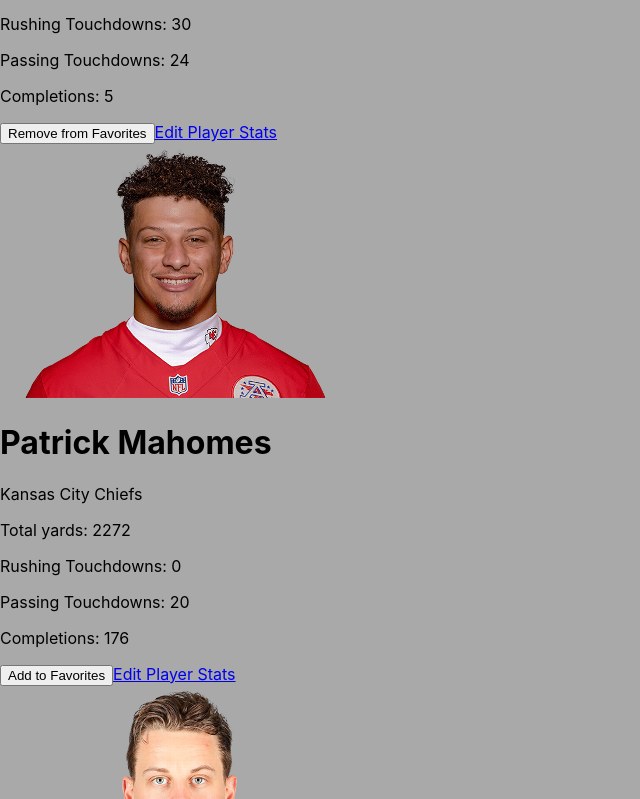
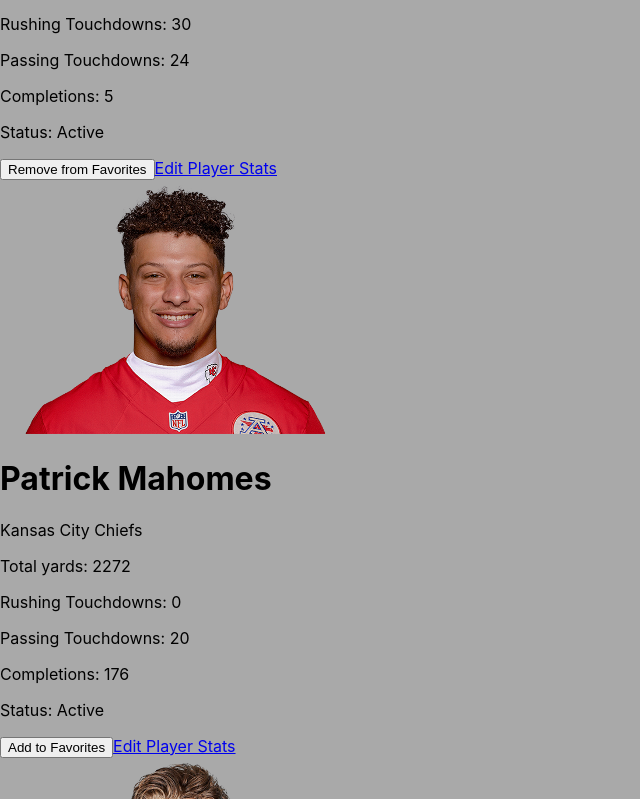
Before and after one commit to sassek70/Phase-2-Project, a React (Create React App) app in the folder qb-stat-tracker/: page / in a window 1280 px wide. Shown: the part 461-1260 px from the top of the page, without its empty margins (0-640 px from the left). Built offline with nearby package versions, Linux system fonts and the light colour scheme; data requests are answered from the project's data file.

Commit message:
stupid html

```diff
--- a/qb-stat-tracker/src/components/App.js
+++ b/qb-stat-tracker/src/components/App.js
@@ -105,7 +105,8 @@
       ptouchdowns:editedPlayer.ptouchdowns,
       completions:editedPlayer.completions,
       image:editedPlayer.image,
-      favorited: editedPlayer.favorited
+      favorited: editedPlayer.favorited,
+      active: editedPlayer.active
     })
   })
   .then(res => res.json())
--- a/qb-stat-tracker/src/components/NewQBForm.js
+++ b/qb-stat-tracker/src/components/NewQBForm.js
@@ -11,7 +11,8 @@
         ptouchdowns:0,
         completions:0,
         image:"./images/stockplayer.jpg",
-        favorited: false
+        favorited: false,
+        active: true
     })
 
     const handleChange = (event) => {
@@ -35,6 +36,10 @@
             <input type="number" name="ptouchdowns" placeholder="Rushing Touchdowns" onChange={handleChange}/>
             <input type="number" name="completions" placeholder="Completions Touchdowns" onChange={handleChange}/>
             <input type="text" name="image" placeholder="Player's image" onChange={handleChange}/>
+            <select type="boolean" name="active" placeholder="Player Status" onChange={handleChange}>
+                <option value = {true} >Active</option>
+                <option value = {false}>Inactive</option>
+            </select>
             <button>Add Player</button>
         </form>
     )
--- a/qb-stat-tracker/src/components/PlayerCards.js
+++ b/qb-stat-tracker/src/components/PlayerCards.js
@@ -3,7 +3,7 @@
 
 const playerUrl = `http://localhost:4000/quarterbacks/`
 
-const PlayerCard = ({id, name, team, image, yards, rtouchdowns, ptouchdowns, completions, favorited, handleFavoriteChange}) => {
+const PlayerCard = ({id, name, team, image, yards, rtouchdowns, ptouchdowns, completions, favorited, active, handleFavoriteChange}) => {
     const [isFavorited, setIsFavorited] = useState(favorited)
 
     const toggleFavorite = () => {
@@ -44,6 +44,7 @@
                 <p>Rushing Touchdowns: {rtouchdowns}</p>
                 <p>Passing Touchdowns: {ptouchdowns}</p>
                 <p>Completions: {completions}</p>
+                <p>Status: {active ? "Active" : "Inactive"}</p>
                 {isFavorited ?
                     <button onClick={toggleFavorite}>Remove from Favorites</button>
                     :
--- a/qb-stat-tracker/src/components/QBList.js
+++ b/qb-stat-tracker/src/components/QBList.js
@@ -4,8 +4,8 @@
 const QBList = ({playerList, handleFavoriteChange}) => {
 
     const displayPlayers = playerList.map((player) => {
-        const { id, name, team, image, yards, rtouchdowns, ptouchdowns, completions, favorited } = player
-        return <PlayerCard key={id} id={id} name={name} team={team} image={image} yards={yards} rtouchdowns={rtouchdowns} ptouchdowns={ptouchdowns} completions={completions} favorited={favorited} handleFavoriteChange={handleFavoriteChange}/>
+        const { id, name, team, image, yards, rtouchdowns, ptouchdowns, completions, favorited, active } = player
+        return <PlayerCard key={id} id={id} name={name} team={team} image={image} yards={yards} rtouchdowns={rtouchdowns} ptouchdowns={ptouchdowns} completions={completions} favorited={favorited} active = {active} handleFavoriteChange={handleFavoriteChange}/>
     })
 
     return(
--- a/qb-stat-tracker/src/db.json
+++ b/qb-stat-tracker/src/db.json
@@ -611,6 +611,30 @@
       "image": "./images/casekeenum.png",
       "favorited": false,
       "active": true
+    },
+    {
+      "name": "gggg",
+      "team": "",
+      "yards": 0,
+      "rtouchdowns": 0,
+      "ptouchdowns": 0,
+      "completions": 0,
+      "image": "./images/stockplayer.jpg",
+      "favorited": false,
+      "active": "false",
+      "id": 52
+    },
+    {
+      "name": "rgrg",
+      "team": "",
+      "yards": 0,
+      "rtouchdowns": 0,
+      "ptouchdowns": 0,
+      "completions": 0,
+      "image": "./images/stockplayer.jpg",
+      "favorited": false,
+      "active": "false",
+      "id": 53
     }
   ]
 }
```
Also changed, not shown: qb-stat-tracker/src/components/NavBar.js (deleted, +0 -10 lines).
